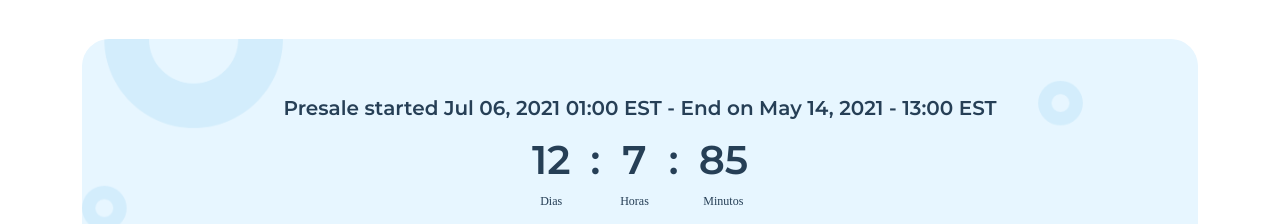
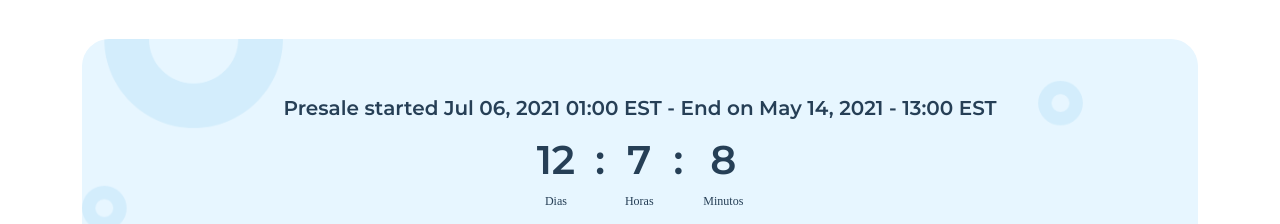
Before and after one commit to panayar/INTRA_website, a React (Create React App) app in the folder website/: page / in a window 1280 px wide. Shown: the part 920-1144 px from the top of the page. Built offline with nearby package versions, Linux system fonts and the light colour scheme; a web font is replaced by a local one.

Commit message:
countdown

```diff
--- a/website/src/components/banners/InfoBanner.js
+++ b/website/src/components/banners/InfoBanner.js
@@ -60,7 +60,7 @@ function InfoBanner(props) {
           </section>
           <h1 className={props.space}>:</h1>
           <section className={props.space}>
-            <h1>{timerMinutes}5</h1>
+            <h1>{timerMinutes}</h1>
             <p>Minutos</p>
           </section>
         </div>
```
